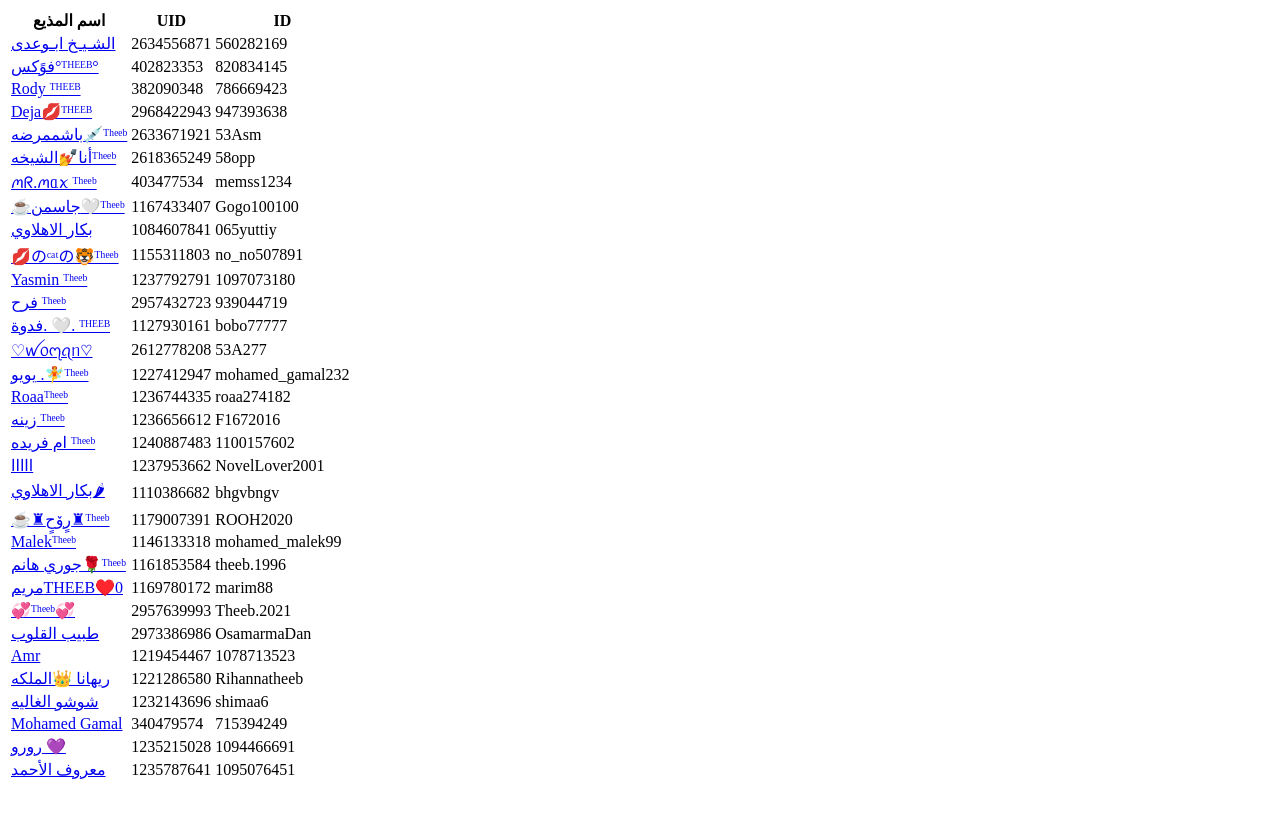
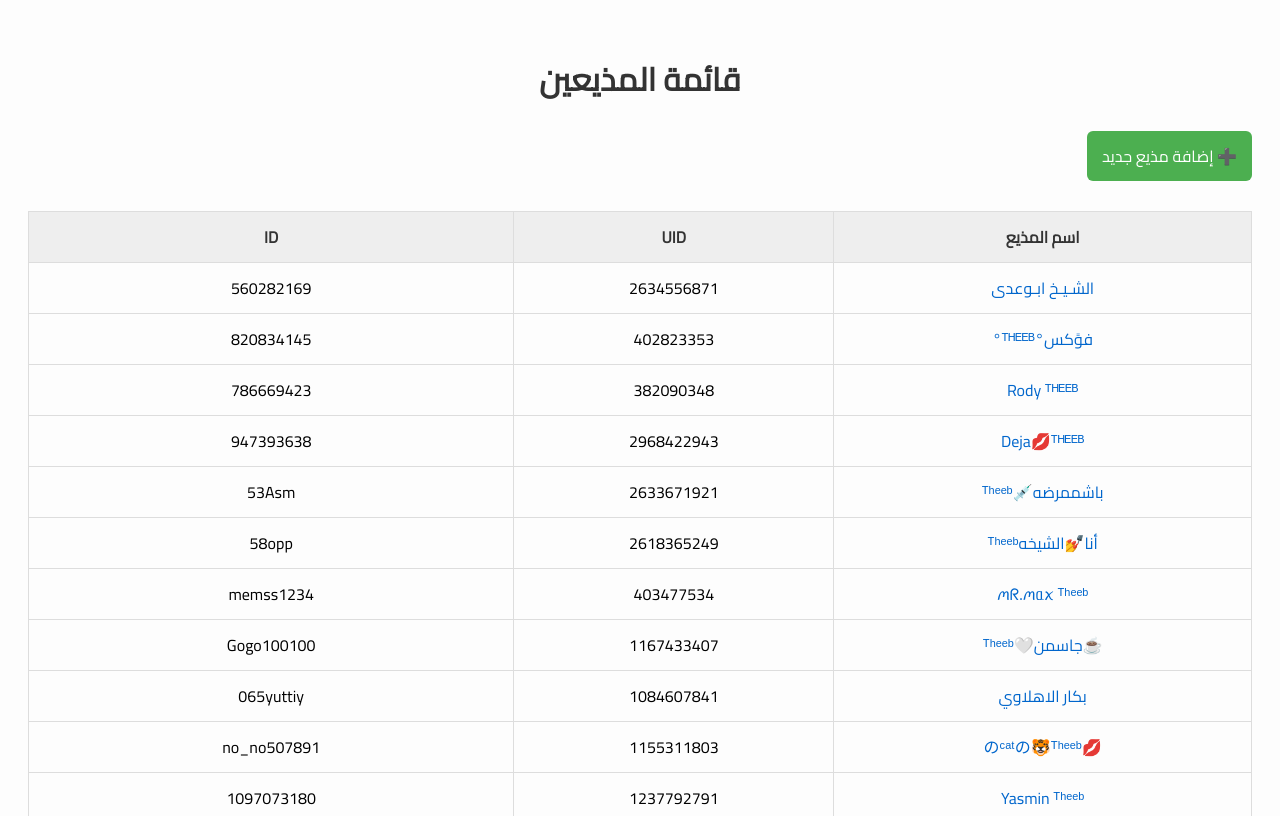
Before and after one commit to a7medRas/Theeb-Broadcaster-Rank, a plain HTML site: page index.html in a window 1280 px wide. Shown: the top 816 px of the page. Drawn offline with Linux system fonts and the light colour scheme.

Commit message:
Update index.html

```diff
--- a/index.html
+++ b/index.html
@@ -1,4 +1,62 @@
-<table class="broadcaster-table">
+<!DOCTYPE html>
+<html lang="ar" dir="rtl">
+<head>
+  <meta charset="UTF-8">
+  <title>لوحة المذيعين</title>
+  <style>
+    body {
+      font-family: 'Cairo', sans-serif;
+      background-color: #fdfdfd;
+      padding: 20px;
+      direction: rtl;
+    }
+    h1 {
+      text-align: center;
+      color: #333;
+    }
+    .add-btn {
+      display: inline-block;
+      padding: 10px 15px;
+      margin-bottom: 15px;
+      background-color: #4CAF50;
+      color: white;
+      text-decoration: none;
+      border-radius: 6px;
+    }
+    table {
+      width: 100%;
+      border-collapse: collapse;
+      margin-top: 15px;
+    }
+    th, td {
+      border: 1px solid #ddd;
+      padding: 10px;
+      text-align: center;
+    }
+    th {
+      background-color: #eee;
+      color: #333;
+    }
+    tr:hover {
+      background-color: #f1f1f1;
+    }
+    a {
+      color: #0066cc;
+      text-decoration: none;
+    }
+    a:hover {
+      text-decoration: underline;
+    }
+  </style>
+  <link href="https://fonts.googleapis.com/css2?family=Cairo&display=swap" rel="stylesheet">
+</head>
+<body>
+
+  <h1>قائمة المذيعين</h1>
+
+  <a class="add-btn" href="add_broadcaster.html">➕ إضافة مذيع جديد</a>
+
+  <table>
     <thead>
       <tr>
         <th>اسم المذيع</th>
@@ -41,3 +99,6 @@
 <tr><td><a href="profile.html?username=معروف الأحمد">معروف الأحمد</a></td><td>1235787641</td><td>1095076451</td></tr>
 </tbody>
   </table>
+
+</body>
+</html>
```
Lines whose indentation alone changed are shown as unchanged.
